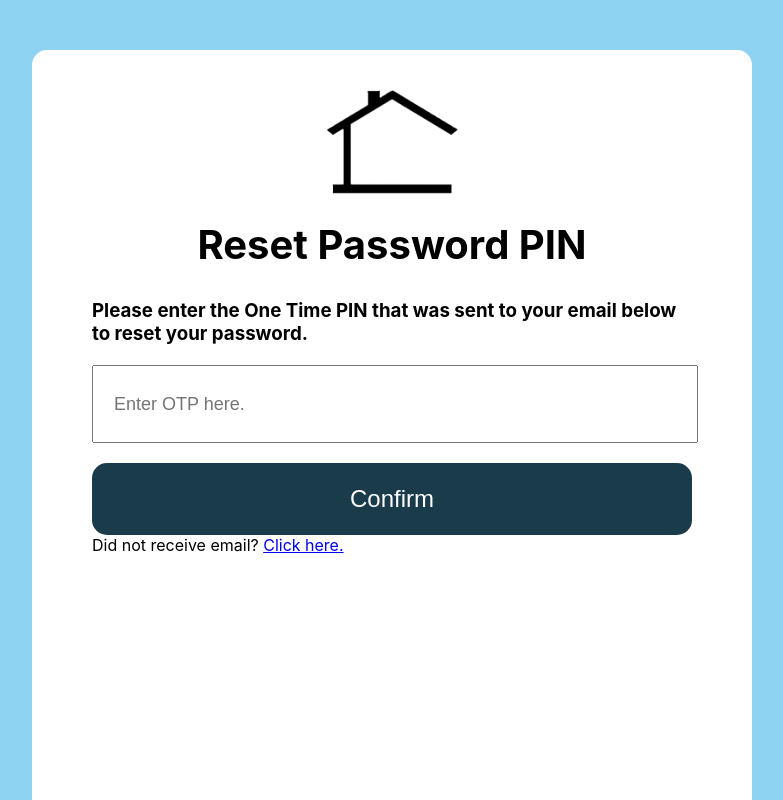
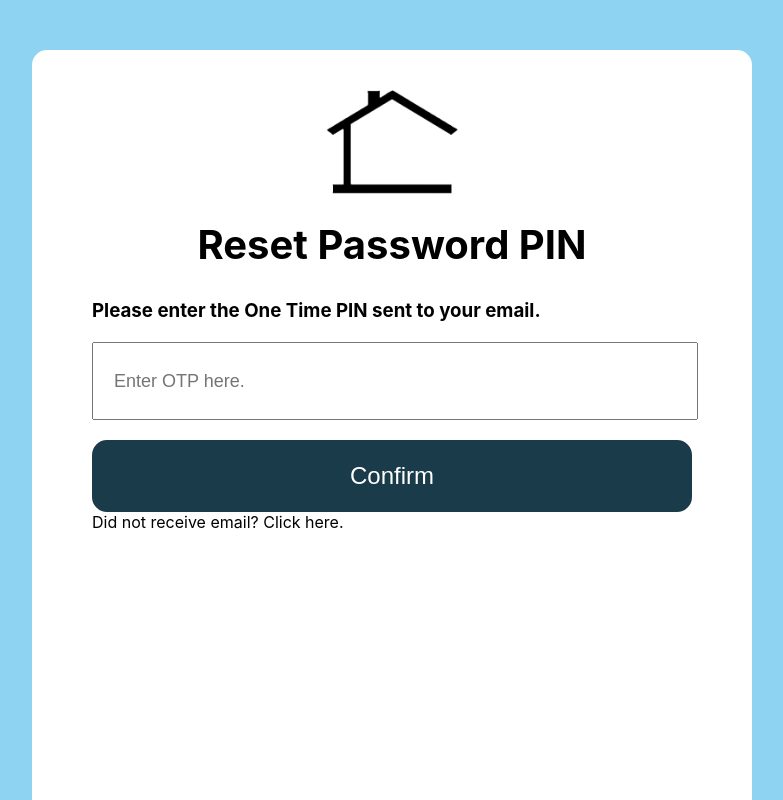
Before and after one commit to SahilUnimelb/FinTech-FLAMES, a React (Create React App) app in the folder FrontEnd/: page /otp in a window 1280 px wide. Shown: the whole page, without its empty margins (248-1031 px from the left). Built offline with nearby package versions, Linux system fonts and the light colour scheme.

Commit message:
Update OneTimePin.jsx

```diff
--- a/FrontEnd/src/Pages/IntroPages/Forgot/OneTimePin.jsx
+++ b/FrontEnd/src/Pages/IntroPages/Forgot/OneTimePin.jsx
@@ -1,28 +1,51 @@
-import React from 'react';
+// onetimepin.jsx
+import React, { useState } from 'react';
+import axios from 'axios';
 import logo from '../../../Assets/logo.png';
-import { Link } from 'react-router-dom';
+import { useNavigate } from 'react-router-dom';
 import './OneTimePin.css';
 
 export default function OneTimePin() {
+    const [otp, setOtp] = useState('');
+    const [error, setError] = useState('');
+    const navigate = useNavigate();
+
+    const handleConfirmOTP = async () => {
+        try {
+            const response = await axios.post('http://localhost:5000/resetPassword', { otp });
+            alert('OTP verified! You can now reset your password.');
+            navigate('/reset'); // Redirect to Reset Password page
+        } catch (err) {
+            setError('Invalid OTP. Please try again.');
+        }
+    };
+
     return (
         <div className="otp">
             <div className="otp-container">
                 <div className="logo">
-                    <img src = {logo} alt = "" />
+                    <img src={logo} alt="Logo" />
                 </div>
                 <h1>Reset Password PIN</h1>
                 <div className="otp-text">
-                    <h3>Please enter the One Time PIN that was sent to your email below to reset your password.</h3>
+                    <h3>Please enter the One Time PIN sent to your email.</h3>
                 </div>
                 <div className="enter-otp">
-                    <input type= "input-otp" placeholder='Enter OTP here.'/>
+                    <input
+                        type="text"
+                        placeholder="Enter OTP here."
+                        value={otp}
+                        onChange={(e) => setOtp(e.target.value)}
+                    />
                 </div>
                 <div className="resend-otp-container">
-                    <button>Confirm</button>
-                    <p className="resend-otp">Did not receive email? <span><Link>Click here.</Link></span></p>
+                    <button onClick={handleConfirmOTP}>Confirm</button>
+                    {error && <p className="error">{error}</p>}
+                    <p className="resend-otp">
+                        Did not receive email? <span>Click here.</span>
+                    </p>
                 </div>
-
             </div>
         </div>
-    )
+    );
 }
```
